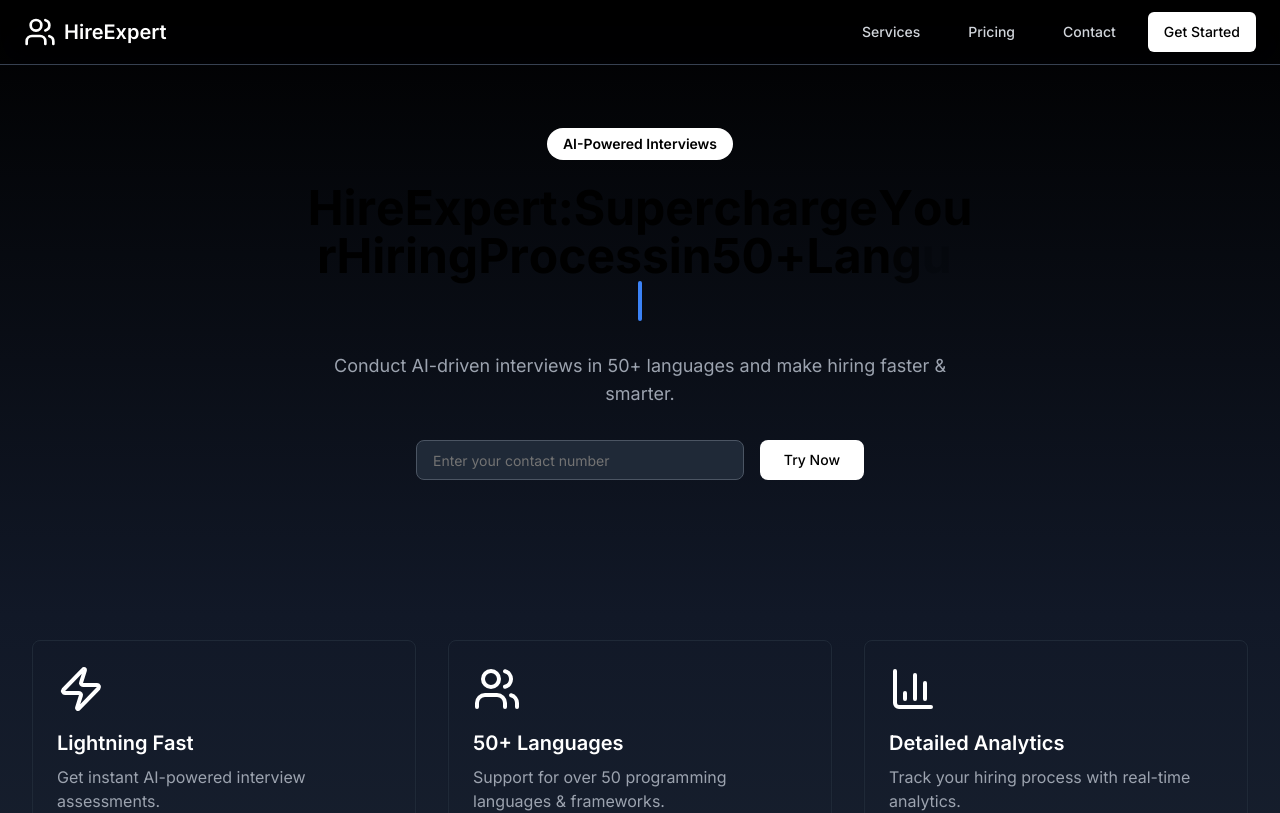
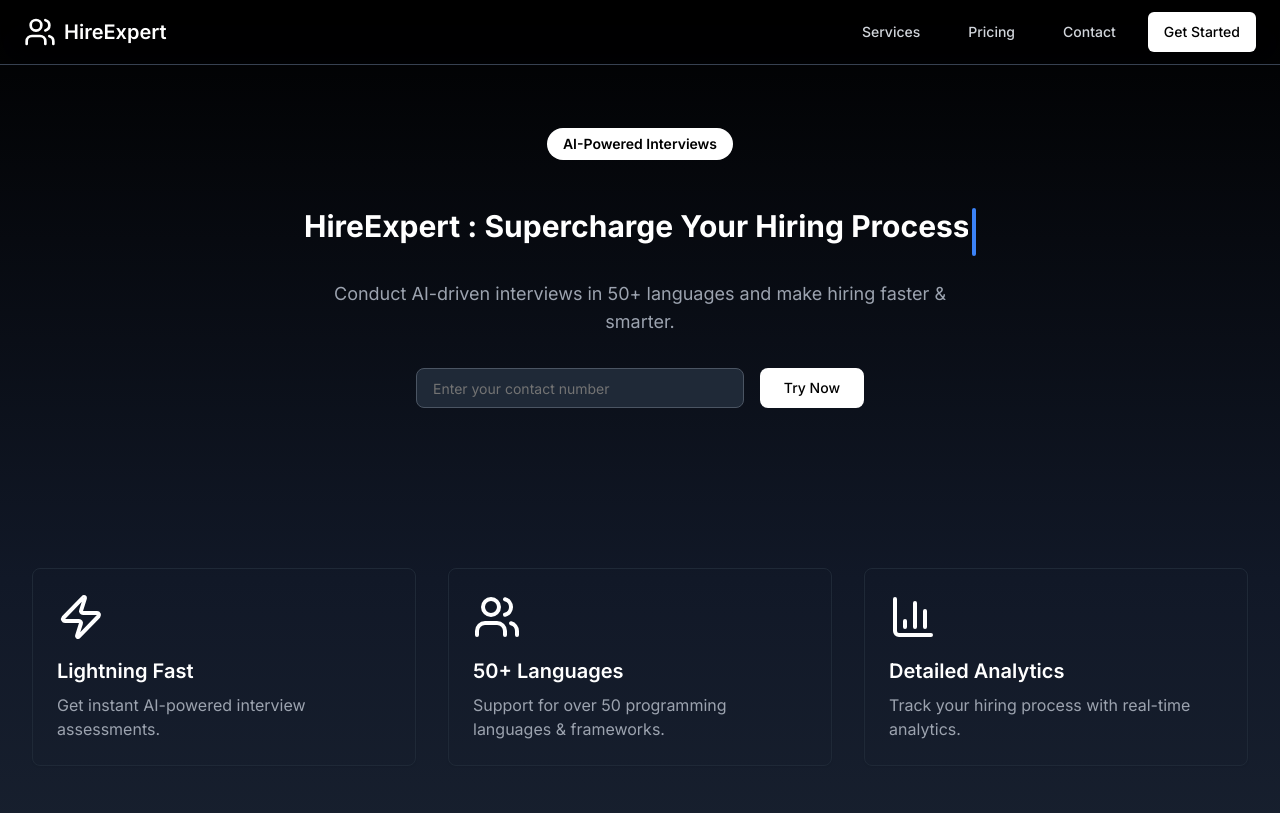
Before and after one commit to SandraMariyaGeorge/HireXpert, a Next.js app in the folder frontend/: page / in a window 1280 px wide. Shown: the top 813 px of the page. Built offline with nearby package versions, Linux system fonts and the light colour scheme.

Commit message:
fixed animation

```diff
--- a/frontend/app/page.tsx
+++ b/frontend/app/page.tsx
@@ -8,7 +8,8 @@ import { Card } from "@/components/ui/card";
 import { Badge } from "@/components/ui/badge";
 import { Avatar, AvatarFallback, AvatarImage } from "@/components/ui/avatar";
 import { Zap, CheckCircle, Users, BarChart2, ArrowRight, LogInIcon, UserSearchIcon, BarChart3, LucideSection } from "lucide-react";
-import { TypewriterEffect } from "@/components/typewriter-effect"; // Import the TypewriterEffect component
+import { TypewriterEffect, TypewriterEffectSmooth } from "@/components/ui/typewriter-effect"; // Import the TypewriterEffect component
+
 import { Form } from "react-hook-form";
 
 
@@ -78,13 +79,17 @@ export default function Home() {
       <section>
       {/* Hero Section */}
       <div className="pt-32 pb-20 px-4 sm:px-6 lg:px-8 max-w-7xl mx-auto">
-        <div className="text-center max-w-2xl mx-auto">
+        <div className="text-center max-w-2xl mx-auto ">
           <span className="px-4 py-1.5 mb-6 text-sm font-semibold bg-white text-black rounded-full inline-block">
             AI-Powered Interviews
           </span>
-          <h1 className="text-4xl sm:text-5xl font-bold text-white mb-6">
-            <TypewriterEffect words={[{ text: "HireExpert: Supercharge Your Hiring Process in 50+ Languages" }]} />
-          </h1>
+            <h1 className="text-4xl sm:text-5xl font-bold text-white mb-6">
+            <TypewriterEffectSmooth words={[
+              { text: "HireExpert" },
+              { text: ": Supercharge" },
+              { text: "Your Hiring Process" },
+            ]} />
+            </h1>
           <p className="text-gray-400 text-lg mb-8">
             Conduct AI-driven interviews in 50+ languages and make hiring faster & smarter.
           </p>
--- a/frontend/components/typewriter-effect.tsx
+++ b/frontend/components/ui/typewriter-effect.tsx
@@ -1,25 +1,3 @@
-// "use client";
-// import React, { useEffect, useState } from "react";
-
-// export const TypewriterEffect = ({ text }: { text: string }) => {
-//   const [displayedText, setDisplayedText] = useState("");
-
-//   useEffect(() => {
-//     let index = 0;
-//     const interval = setInterval(() => {
-//       setDisplayedText((prev) => prev + (text[index] || ""));
-//       index++;
-//       if (index === text.length) {
-//         clearInterval(interval);
-//       }a
-//     }, 100);
-//     return () => clearInterval(interval);
-//   }, [text]);
-
-//   return <h1 className="text-4xl text-black sm:text-6xl font-bold mb-6 no-hover">{displayedText}</h1>;
-// };
-
-
 "use client";
 
 import { cn } from "@/lib/utils";
@@ -77,7 +55,7 @@ export const TypewriterEffect = ({
                   initial={{}}
                   key={`char-${index}`}
                   className={cn(
-                    `dark:text-white text-black opacity-0 hidden`,
+                    `dark:text-white text-white opacity-0 hidden`,
                     word.className
                   )}
                 >
@@ -148,7 +126,7 @@ export const TypewriterEffectSmooth = ({
               {word.text.map((char, index) => (
                 <span
                   key={`char-${index}`}
-                  className={cn(`dark:text-white text-black `, word.className)}
+                  className={cn(`dark:text-white text-white `, word.className)}
                 >
                   {char}
                 </span>
@@ -178,7 +156,7 @@ export const TypewriterEffectSmooth = ({
         }}
       >
         <div
-          className="text-xs sm:text-base md:text-xl lg:text:3xl xl:text-5xl font-bold"
+          className="text-xs sm:text-base md:text-3xl lg:text:3xl xl:text-3xl font-bold"
           style={{
             whiteSpace: "nowrap",
           }}
--- a/frontend/package.json
+++ b/frontend/package.json
@@ -54,7 +54,7 @@
     "embla-carousel-react": "^8.3.0",
     "eslint": "8.49.0",
     "eslint-config-next": "13.5.1",
-    "framer-motion": "^11.18.0",
+    "framer-motion": "^11.18.2",
     "input-otp": "^1.2.4",
     "list": "^2.0.19",
     "lottie-react": "^2.4.1",
```
Also changed, not shown: 1 other file (tests, documents, lock files or other folders).
